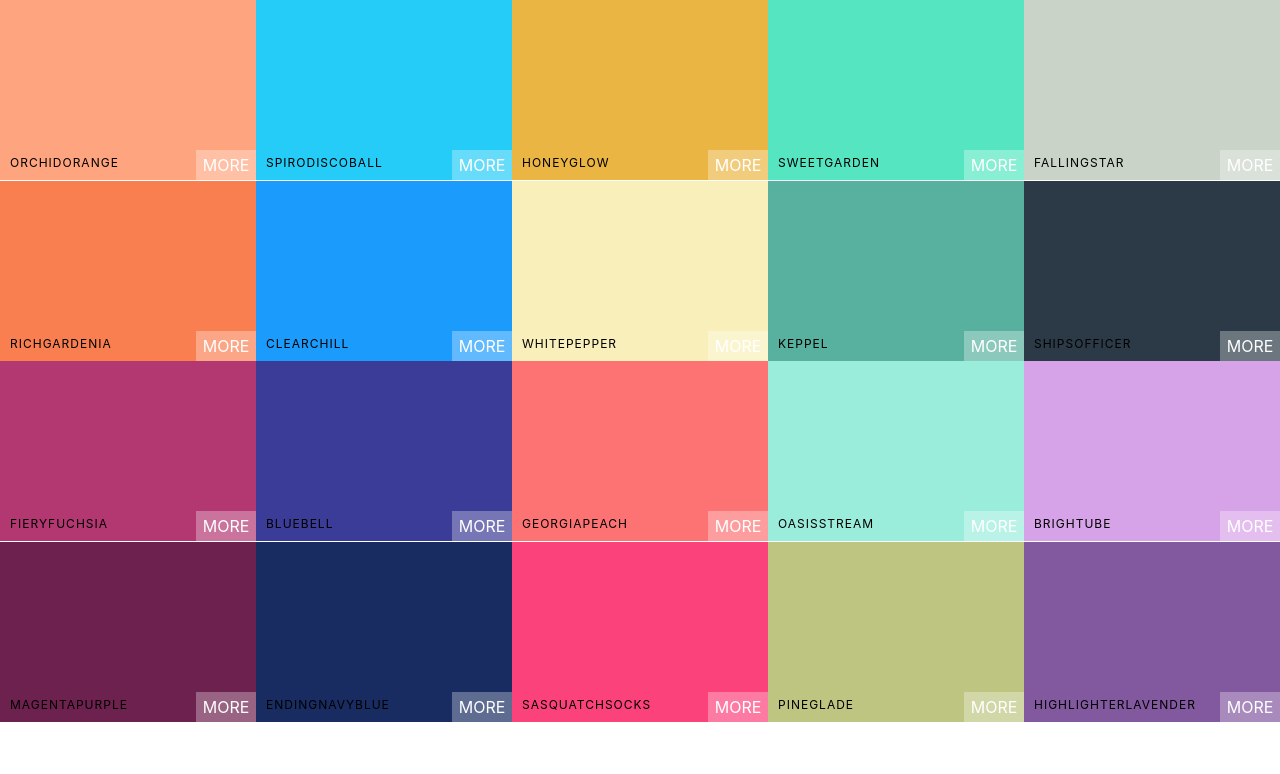
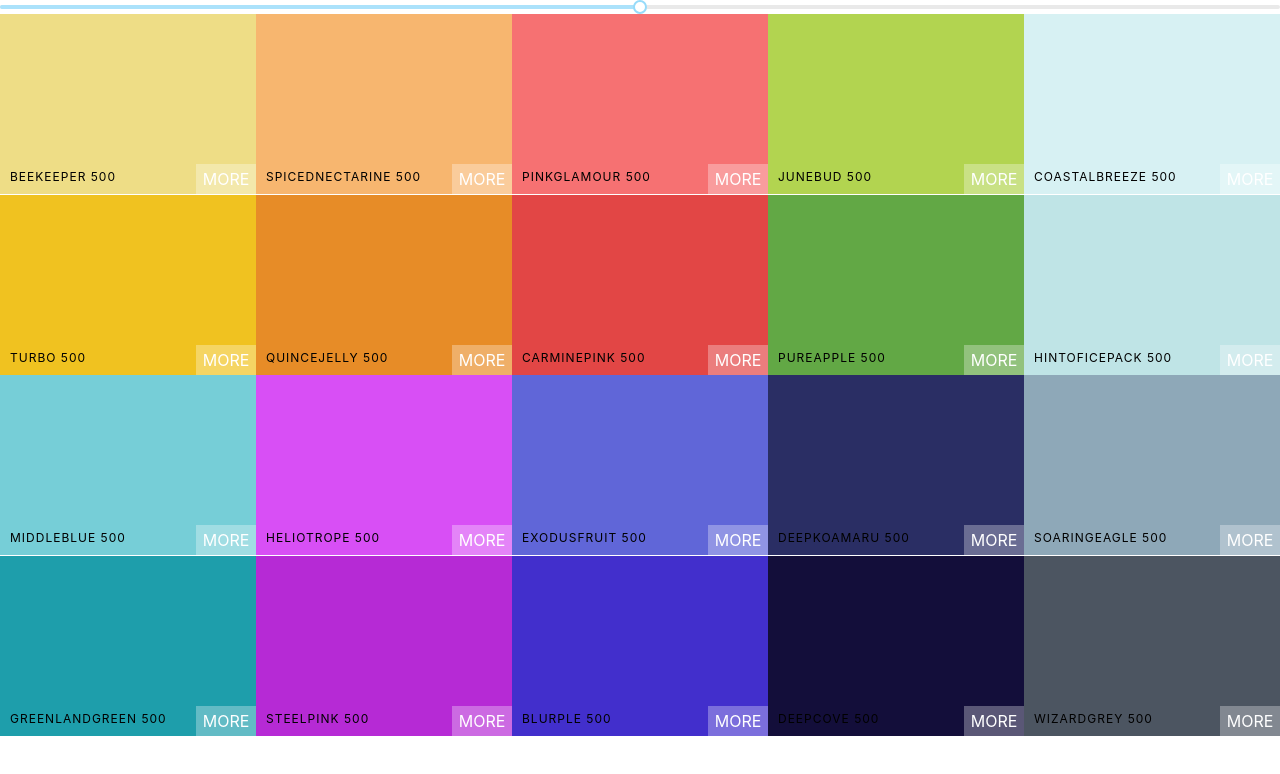
Before and after one commit to syedaziz27/Color-Palette-App, a React (Create React App) app: page / in a window 1280 px wide. Shown: the top 774 px of the page. Built offline with nearby package versions, Linux system fonts and the light colour scheme.

Commit message:
added slider and added funct to it, color palette changes with slider

```diff
--- a/package.json
+++ b/package.json
@@ -4,6 +4,7 @@
   "private": true,
   "dependencies": {
     "chroma-js": "^2.0.6",
+    "rc-slider": "^8.7.1",
     "react": "^16.9.0",
     "react-copy-to-clipboard": "^5.0.1",
     "react-dom": "^16.9.0",
--- a/src/App.js
+++ b/src/App.js
@@ -5,7 +5,7 @@ import { generatePalette } from "./colorHelper";
 
 class App extends Component {
   render() {
-    return <Palette {...seedColors[7]} />;
+    return <Palette palette={generatePalette(seedColors[4])} />;
   }
 }
 
--- a/src/Palette.js
+++ b/src/Palette.js
@@ -1,19 +1,41 @@
 import React, { Component } from "react";
 import ColorBox from "./ColorBox";
+import Slider from "rc-slider";
+import "rc-slider/assets/index.css";
 import "./Palette.css";
 
 export default class Palette extends Component {
+  constructor(props) {
+    super(props);
+    this.state = {
+      level: 500
+    };
+    this.changeLevel = this.changeLevel.bind(this);
+  }
   componentDidMount() {
     console.log(this.props);
   }
 
+  changeLevel(level) {
+    this.setState({ level });
+  }
+
   render() {
-    const colorBoxes = this.props.colors.map(color => {
-      return <ColorBox background={color.color} name={color.name} />;
-    });
+    const colorBoxes = this.props.palette.colors[this.state.level].map(
+      color => {
+        return <ColorBox background={color.hex} name={color.name} />;
+      }
+    );
 
     return (
       <div className="Palette">
+        <Slider
+          defaultValue={this.state.level}
+          min={100}
+          max={900}
+          onAfterChange={this.changeLevel}
+          step={100}
+        />
         <div className="Palette-colors">{colorBoxes}</div>
       </div>
     );
```
Also changed, not shown: 1 other file (tests, documents, lock files or other folders).
